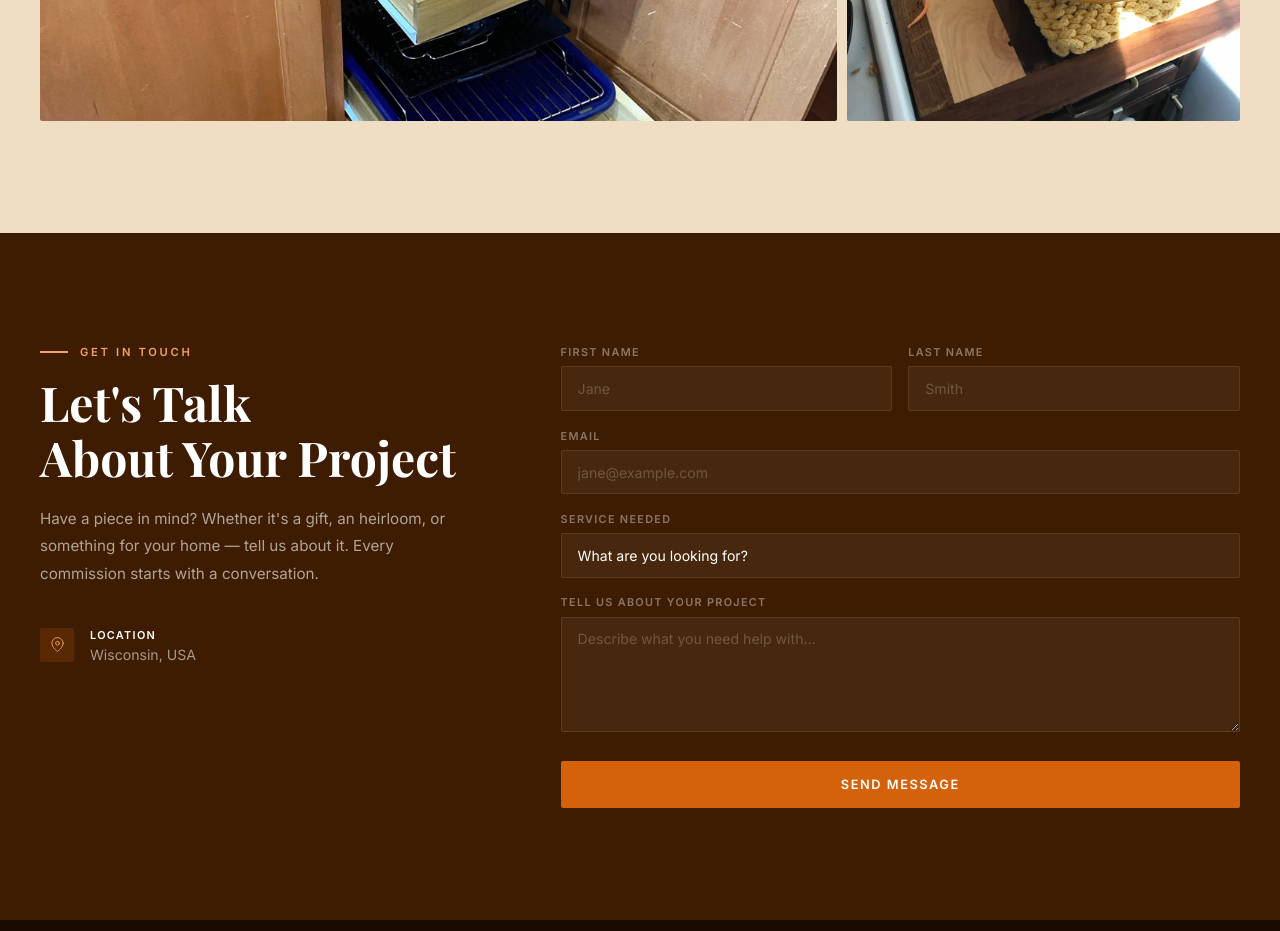
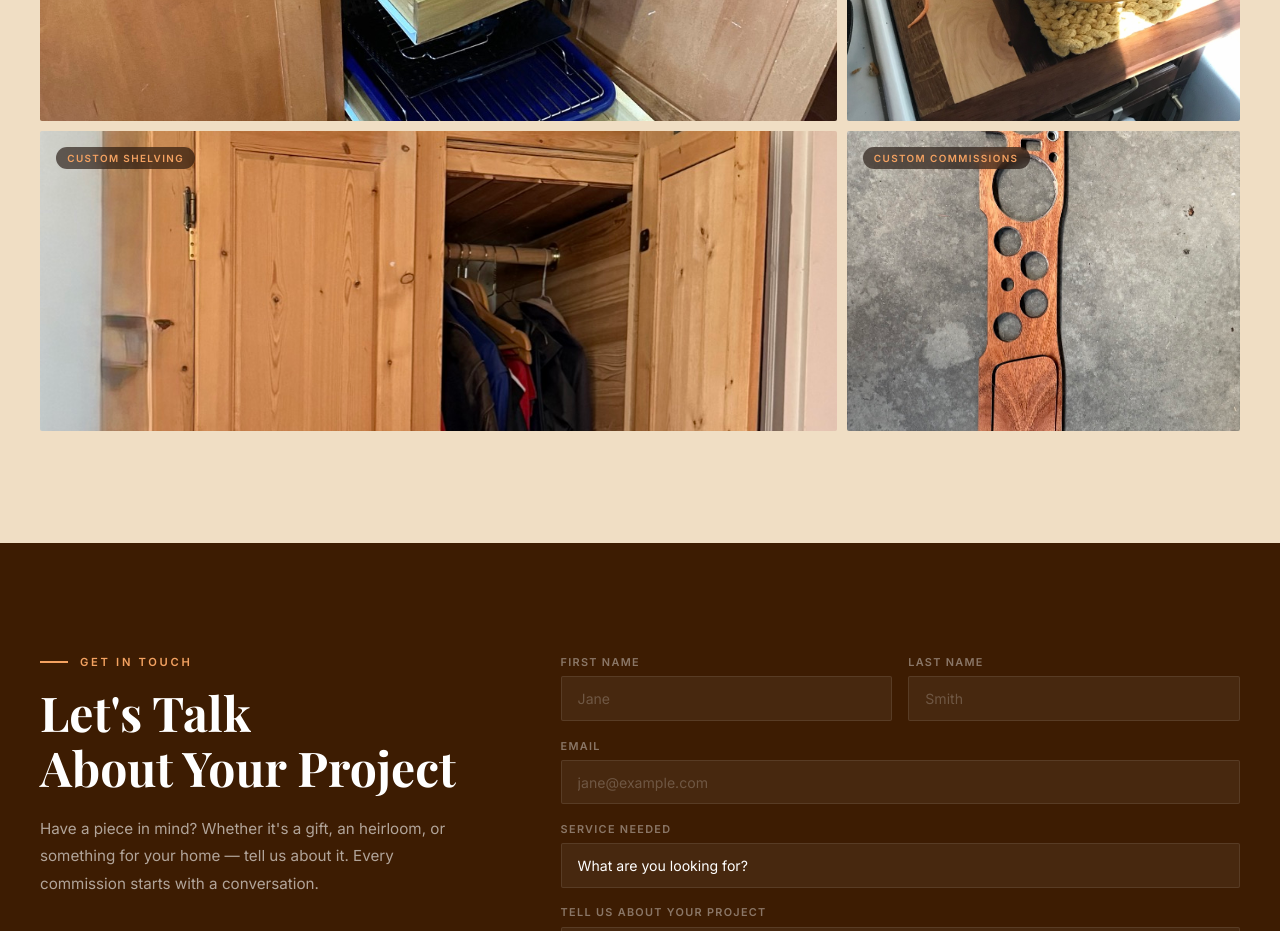
Before and after one commit to rocketsciencenerd/heinemannfarmsllc, a plain HTML site: page index.html in a window 1280 px wide. Shown: the part 6220-7151 px from the top of the page. Drawn offline with nearby package versions, Linux system fonts and the light colour scheme; a web font is replaced by a local one.

Commit message:
Add pine wardrobe cabinet and mahogany car dashboard to portfolio
Items 16-17 in 8+4 layout. Cabinet labeled Custom Shelving; dashboard labeled Custom Commissions.

```diff
--- a/index.html
+++ b/index.html
@@ -628,6 +628,8 @@
         .port-item:nth-child(13) { grid-column: span 12; }
         .port-item:nth-child(14) { grid-column: span 8; }
         .port-item:nth-child(15) { grid-column: span 4; }
+        .port-item:nth-child(16) { grid-column: span 8; }
+        .port-item:nth-child(17) { grid-column: span 4; }
 
         .port-inner {
             position: relative;
@@ -1508,6 +1510,32 @@
                 </div>
             </div>
 
+            <div class="port-item fade-up">
+                <div class="port-inner">
+                    <div class="port-bg">
+                        <img src="./images/IMG_8549.jpg" alt="Floor-to-ceiling pine wardrobe cabinet with raised panel doors, open showing clothes rod">
+                    </div>
+                    <span class="port-label">Custom Shelving</span>
+                    <div class="port-overlay">
+                        <h4>Pine Wardrobe Cabinet</h4>
+                        <p>Floor-to-ceiling solid pine, raised panel doors, upper storage and full-length clothes rod inside</p>
+                    </div>
+                </div>
+            </div>
+
+            <div class="port-item fade-up">
+                <div class="port-inner">
+                    <div class="port-bg">
+                        <img src="./images/IMG_7925.jpg" alt="Custom mahogany car dashboard panel with routed gauge and control cutouts">
+                    </div>
+                    <span class="port-label">Custom Commissions</span>
+                    <div class="port-overlay">
+                        <h4>Car Dashboard Panel</h4>
+                        <p>Mahogany dash panel routed to fit gauges and controls — wood trim for a classic car restoration</p>
+                    </div>
+                </div>
+            </div>
+
         </div>
     </div>
 </section>
```
Also changed, not shown: images/IMG_7925.jpg (added), images/IMG_8549.jpg (added).
